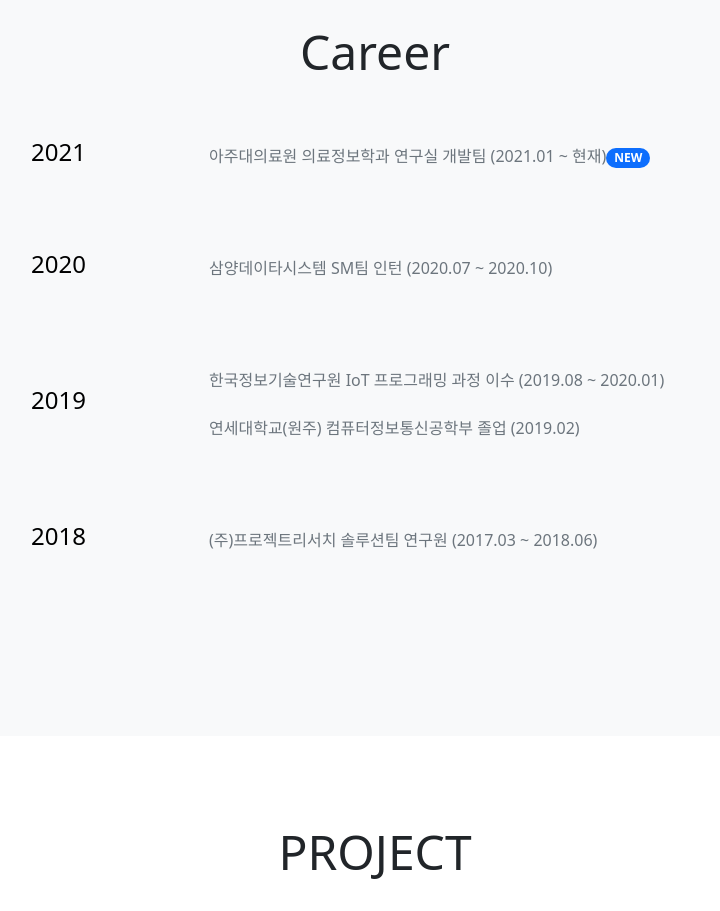
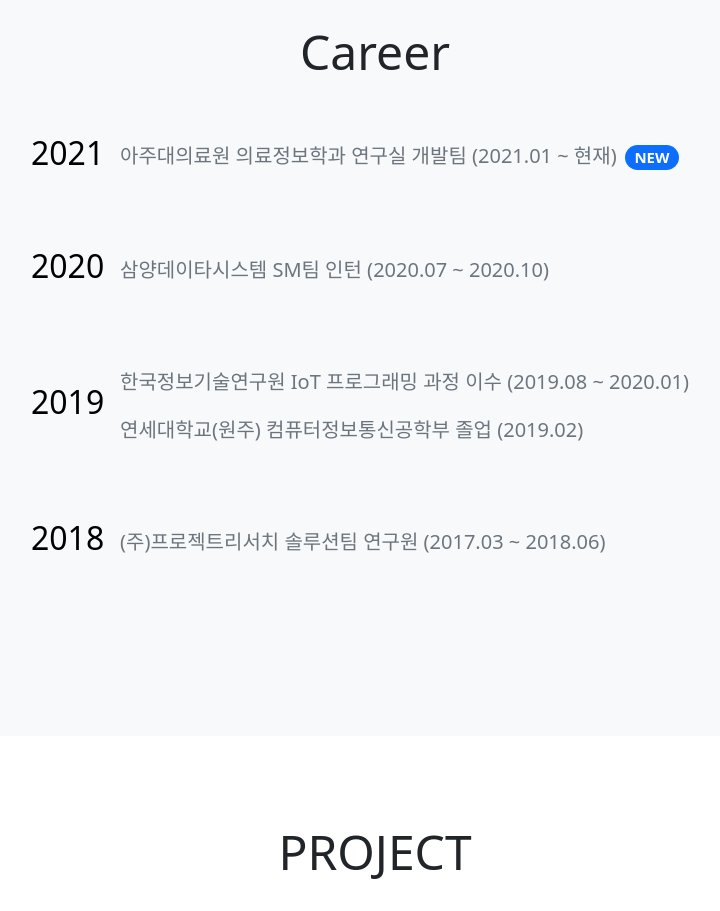
Before and after one commit to kang-jiin/react_portfolio, a React (Create React App) app: page / in a window 1280 px wide. Shown: the part 2520-3431 px from the top of the page, without its empty margins (265-985 px from the left). Built offline with nearby package versions, Linux system fonts and the light colour scheme.

Commit message:
FEAT(career): update text size

```diff
--- a/src/components/home/Career.tsx
+++ b/src/components/home/Career.tsx
@@ -18,21 +18,21 @@
       {dataset.map((data) => {
         return (
           <Row className="m-4 align-items-center" key={data.year}>
-            <Col md="2" style={textHeaderStyle} className="h4 ms-auto">
-              {data.year}
+            <Col md="1" style={textHeaderStyle} className="ms-auto">
+              <h2>{data.year}</h2>
             </Col>
-            <Col md="6" style={textBodyStyle} className="my-2 me-auto">
+            <Col md="7" style={textBodyStyle} className="my-2 me-auto">
               {data.contents.map((content, index) => {
                 return (
                   // eslint-disable-next-line react/no-array-index-key
-                  <div className="my-4" key={index}>
+                  <h5 className="my-4" key={index}>
                     {content.career} ({content.period})
                     {content.new === true && (
-                      <Badge color="success" pill className="ml-2">
+                      <Badge color="success" pill className="ms-2">
                         NEW
                       </Badge>
                     )}
-                  </div>
+                  </h5>
                 );
               })}
             </Col>
```
